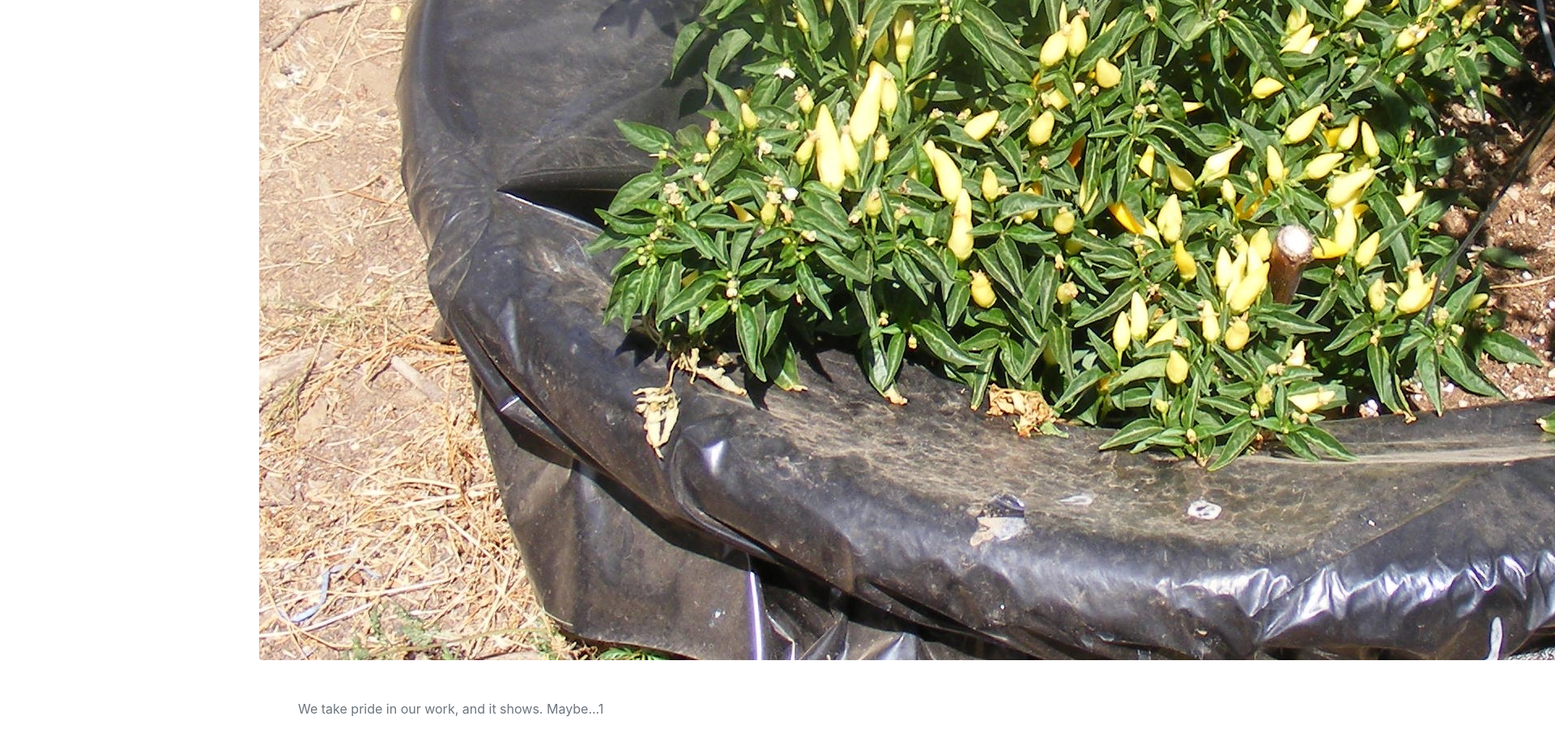
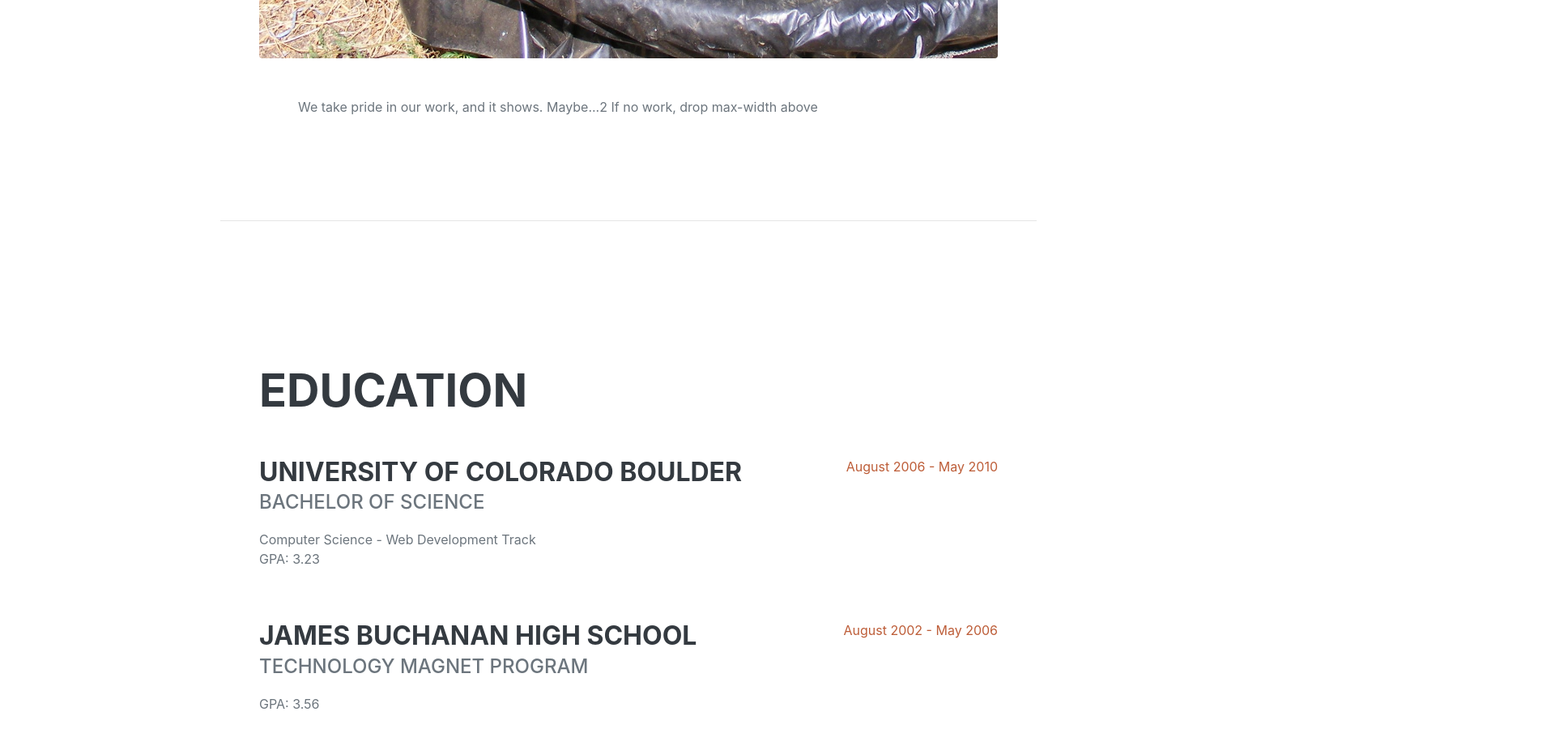
Before and after one commit to VolcanicValley/VolcanicValley.github.io, a plain HTML site: page index.htm in a window 1280 px wide. Shown: the part 2620-3520 px from the top of the page at 81% size, 1920 px wide, since content can reach past the window. Drawn offline with nearby package versions, Linux system fonts and the light colour scheme; a web font is replaced by a local one.

Commit message:
Update index.htm

```diff
--- a/index.htm
+++ b/index.htm
@@ -96,10 +96,10 @@
           </div>
         </div>
         <img class="product-item-img mx-auto d-flex rounded img-fluid mb-3 mb-lg-3" src="assets/img/Sedona Sun.jpg" alt="">
-        <img class="product-item-img mx-auto d-flex rounded img-responsive mb-3 mb-lg-0" src="assets/img/Sedona.jpg" alt="">
+        <img class="product-item-img mx-auto d-flex rounded img-fluid max-width-200px mb-3 mb-lg-0" src="assets/img/Sedona.jpg" alt="">
         <div class="product-item-description d-flex mr-auto">
           <div class="bg-faded p-5 rounded">
-            <p class="mb-0">We take pride in our work, and it shows. Maybe...1 </p>
+            <p class="mb-0">We take pride in our work, and it shows. Maybe...2  If no work, drop max-width above </p>
           </div>
                 </div>
             </section>
```
